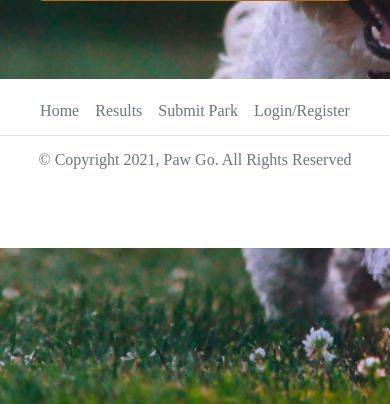
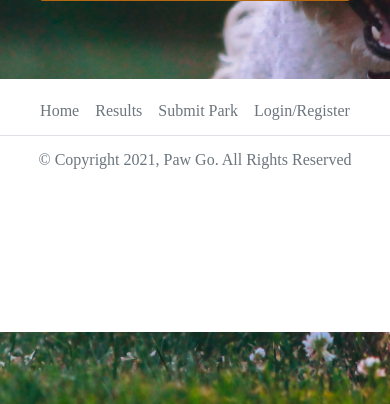
Before and after one commit to sahnik1/CS_4WW3_Proj, a PHP site: page / in a window 390 px wide. Shown: the part 440-844 px from the top of the page. Run offline with PHP 8.4, Linux system fonts and the light colour scheme.

Commit message:
Fixed footer on homepage in mobile view

```diff
--- a/styles/search.css
+++ b/styles/search.css
@@ -144,10 +144,9 @@ body {
     }
 
     footer {
-        /*position: sticky;*/
         background-color: white;
         width: 100%;
-        height: 20%;
+        height: 30% !important;
         left: 0px;
         right: 0px;
     }
```
